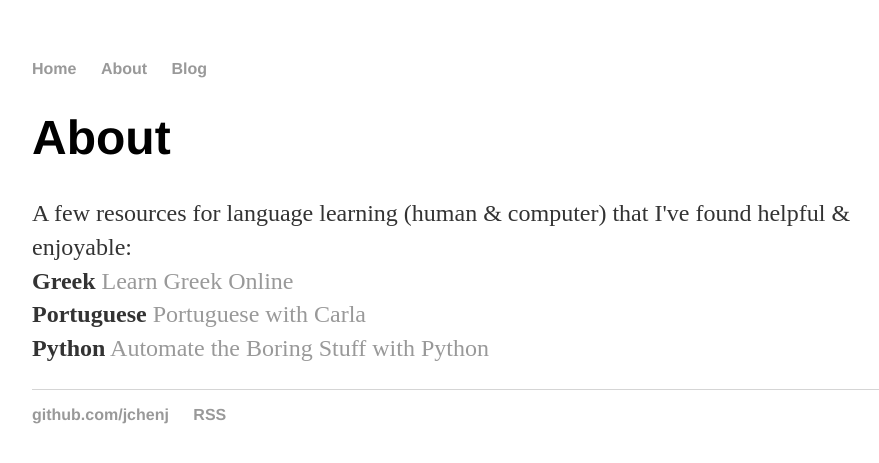
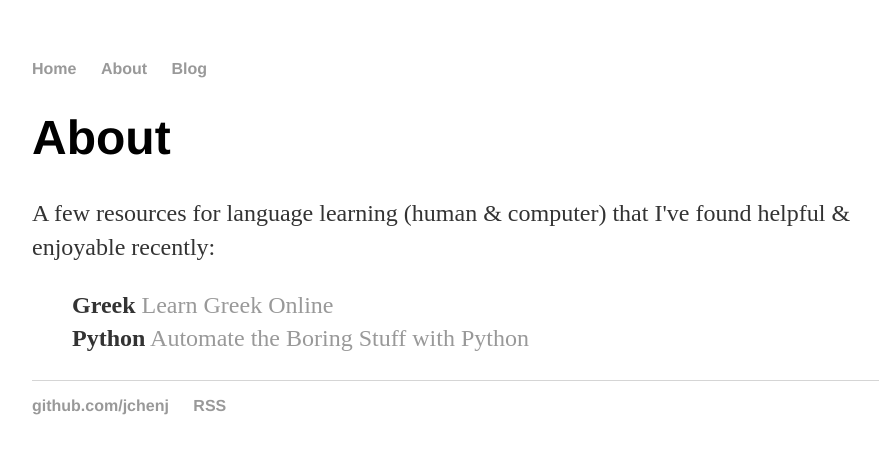
Before and after one commit to jchenj/jchenj.github.io, a Jekyll site: the page built from about/index.html, in a window 1280 px wide. Shown: the top 463 px of the page, without its empty margins (160-1039 px from the left). Built offline with Jekyll 4.4.1, drawn with Linux system fonts in a browser that asks for light colours.

Commit message:
Update index.html

```diff
--- a/about/index.html
+++ b/about/index.html
@@ -3,7 +3,6 @@ layout: default
 title: Julianna Chen
 ---
   <h1>About</h1>
-  <p> A few resources for language learning (human & computer) that I've found helpful & enjoyable:<br>
-  <b>Greek</b> <a href="http://www.kypros.org/LearnGreek/">Learn Greek Online</a><br>
-  <b>Portuguese</b> <a href="https://portuguesewithcarla.com/podcasts/">Portuguese with Carla</a><br>
+  <p> A few resources for language learning (human & computer) that I've found helpful & enjoyable recently:</p>
+  <p class="tab"> <b>Greek</b> <a href="http://www.kypros.org/LearnGreek/">Learn Greek Online</a><br>
   <b>Python</b> <a href="https://automatetheboringstuff.com">Automate the Boring Stuff with Python</a><br></p>
```
